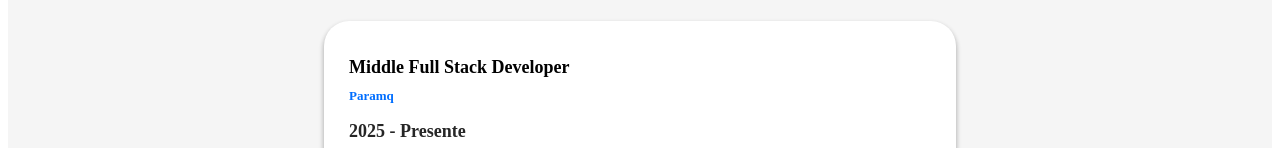
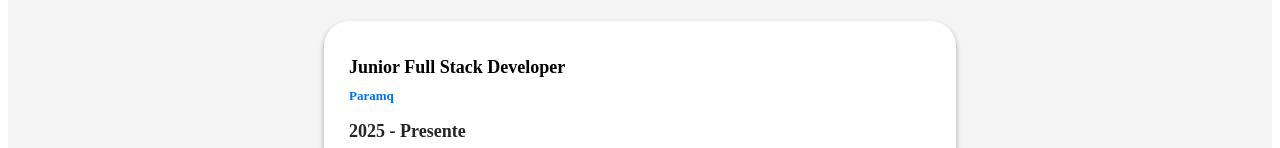
Before and after one commit to Hugo14189811222003/portafolio, a Nuxt app: page /sobreMi in a window 1280 px wide. Shown: the part 434-582 px from the top of the page. Built offline with nearby package versions, Linux system fonts and the light colour scheme.

Commit message:
cambio 20122025

```diff
--- a/app/components/about/componentAbout.vue
+++ b/app/components/about/componentAbout.vue
@@ -38,7 +38,7 @@ export default {
                 {subtitle: 'Diseño de marcas', paragrath: 'Soy una persona apasionada en crear marcas fuertes y una identidad corporativa destacable, con la cual no solo es un logo, sino la forma como las personas podría percibirte(papelería corporativa, colores, voz, etc). '}
             ],
             personal_experience: [
-                {title: 'Middle Full Stack Developer', subtitle: 'Paramq', date: '2025 - Presente', paragrath: 'Trabajando en el desarrollo web en la área del Front-End y diseñador UI/UX con tecnología de Nuxt.js, Vue.js, Node.js y Ionic.'},
+                {title: 'Junior Full Stack Developer', subtitle: 'Paramq', date: '2025 - Presente', paragrath: 'Trabajando en el desarrollo web en la área del Front-End y diseñador UI/UX con tecnología de Nuxt.js, Vue.js, Node.js y Ionic.'},
                 {title: 'Senior en diseño grafico', subtitle: 'Lavza', date: '2024 al 2025', paragrath: 'Fuí encargado en la área creativa de diseño para camisas deportivas y de cualquier otro nicho, manejando directamente herramientas de diseño avanzado como CorelDRAW para la realizacion de los vectores imprimibles, Photoshop para los mockups avanzados. De igual forma maneje maquinaria pesada como plotters para impresión. '},
             ],
             education: [
```
